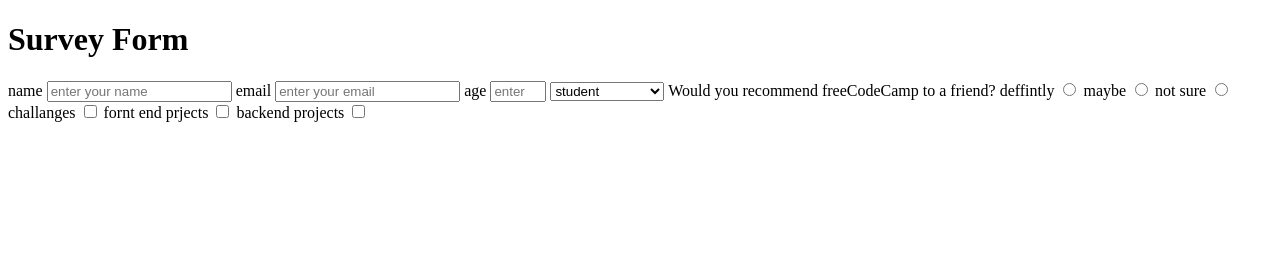
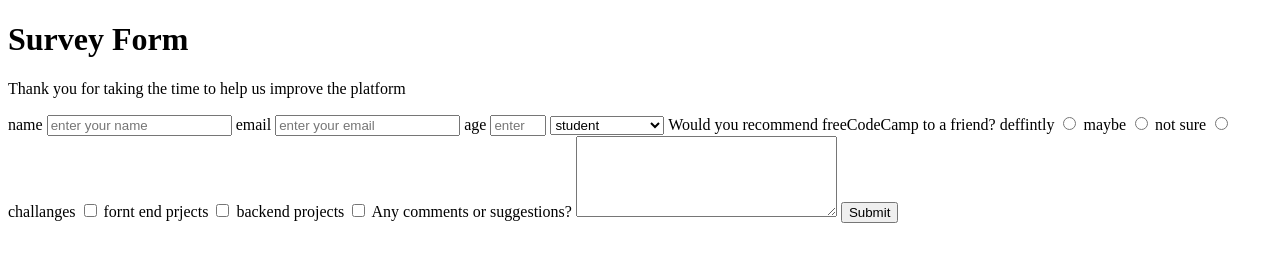
Before and after one commit to shakerAbuDrais/survey-form, a plain HTML site: page index.html in a window 1280 px wide. Drawn offline with Linux system fonts and the light colour scheme.

Commit message:
Added submit and textarea

```diff
--- a/index.html
+++ b/index.html
@@ -10,7 +10,7 @@
     <script src="https://cdn.freecodecamp.org/testable-projects-fcc/v1/bundle.js"></script>
     <main>
       <h1 id="title">Survey Form</h1>
-      <p id="description"></p>
+      <p id="description">Thank you for taking the time to help us improve the platform</p>
       <form id="survey-form" action="index.html" method="post">
         <label id="name-label" for="name">name</label>
         <input id="name" type="text" value="" required placeholder="enter your name">
@@ -37,6 +37,9 @@
         <input type="checkbox" value="fornt end prjects" >
         <label for="">backend projects</label>
         <input type="checkbox" value="backend projects">
+        <label for="comments">Any comments or suggestions?</label>
+        <textarea name="" id="comments" cols="30" rows="5"></textarea>
+        <button id="submit">Submit</button>
       </form>
     </main>
     <script  src="js/index.js"></script>
```
